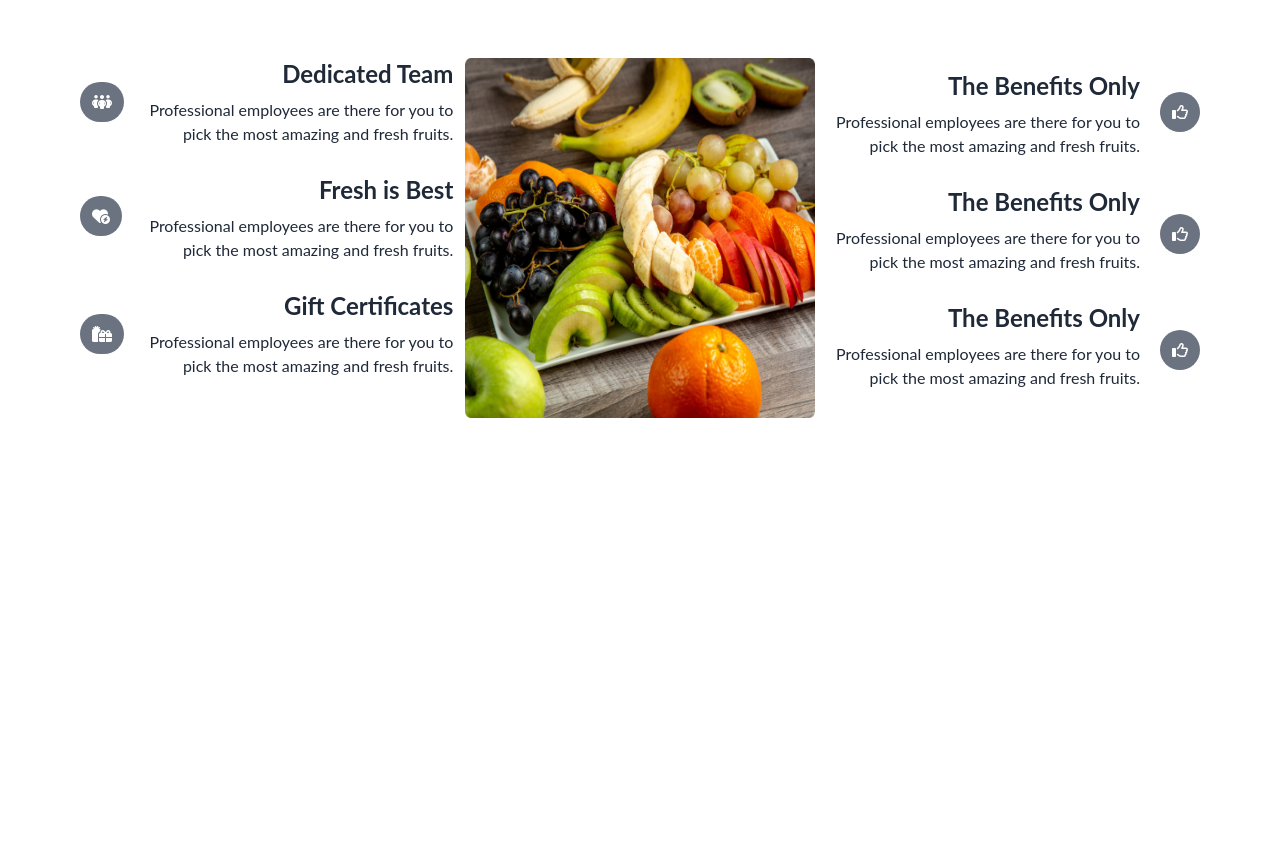
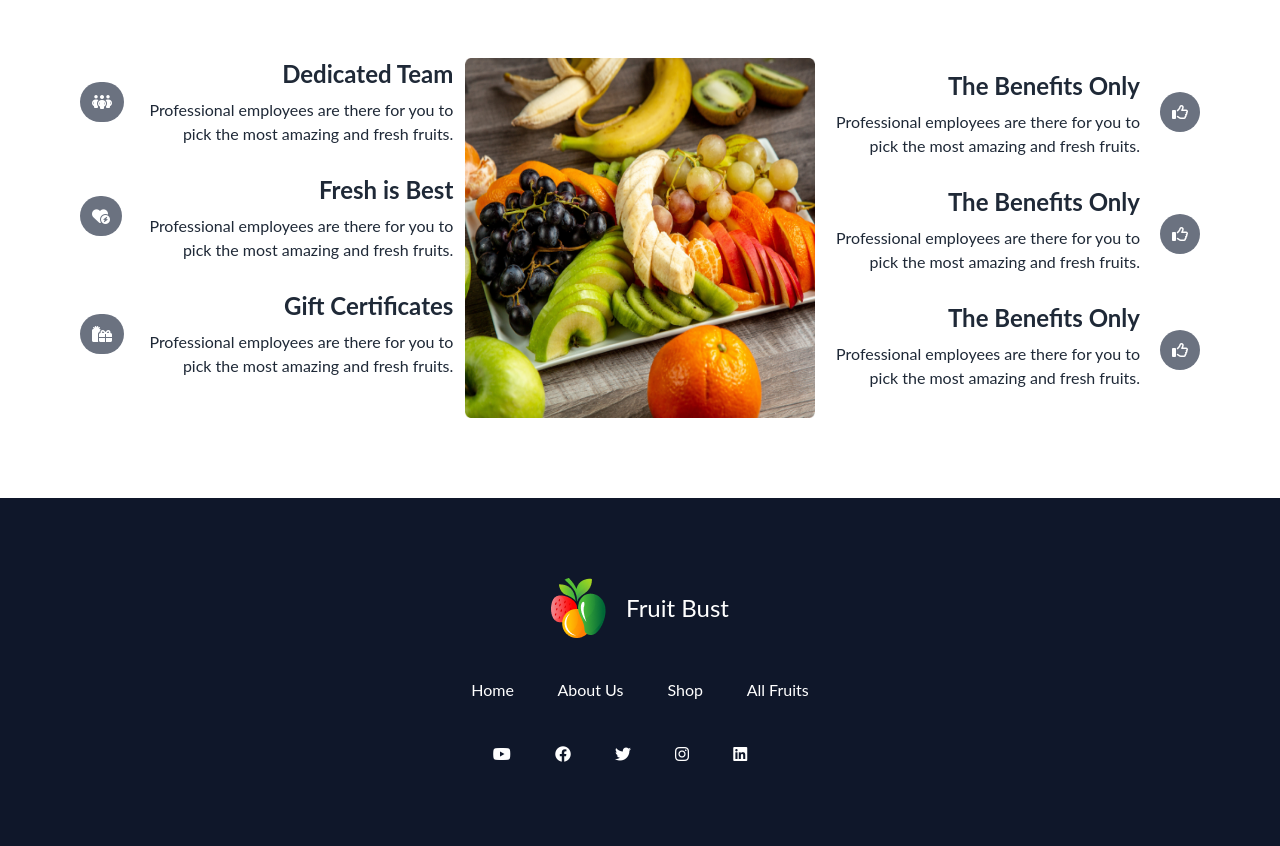
Before and after one commit to Habib1139/B8A3-fruit-brust, a plain HTML site: page index.html in a window 1280 px wide. Shown: the part 2678-3524 px from the top of the page. Before the commit the page ends 3176 px from the top, so only its background shows below. Drawn offline with nearby package versions, Linux system fonts and the light colour scheme.

Commit message:
footer section are completed

```diff
--- a/index.html
+++ b/index.html
@@ -423,6 +423,29 @@
 
        </section>
     </main>
-    <footer></footer>
+    <!-- footer secton -->
+    <footer class="px-20 py-20 bg-slate-900">
+            <div class=" flex justify-center text-center">
+              <img src="images/logo.png" class="mr-5">
+              <h1 class="text-white text-2xl flex items-center ">Fruit Bust</h1>
+            </div>
+
+            <menu class="text-white text-center mt-10">
+                <a class="mr-10" href="#">Home</a>
+                <a class="mr-10" href="#">About Us</a>
+                <a class="mr-10" href="#">Shop</a>
+                <a href="#">All Fruits</a>
+            </menu>
+
+            <div class="mt-10 text-center">
+
+              <i class="fa-brands fa-youtube mr-10 text-white"></i>
+              <i class="fa-brands fa-facebook mr-10 text-white"></i>
+              <i class="fa-brands fa-twitter mr-10 text-white"></i>
+              <i class="fa-brands fa-instagram mr-10 text-white"></i>
+              <i class="fa-brands fa-linkedin mr-10 text-white"></i>
+
+            </div>
+    </footer>
 </body>
 </html>
```
